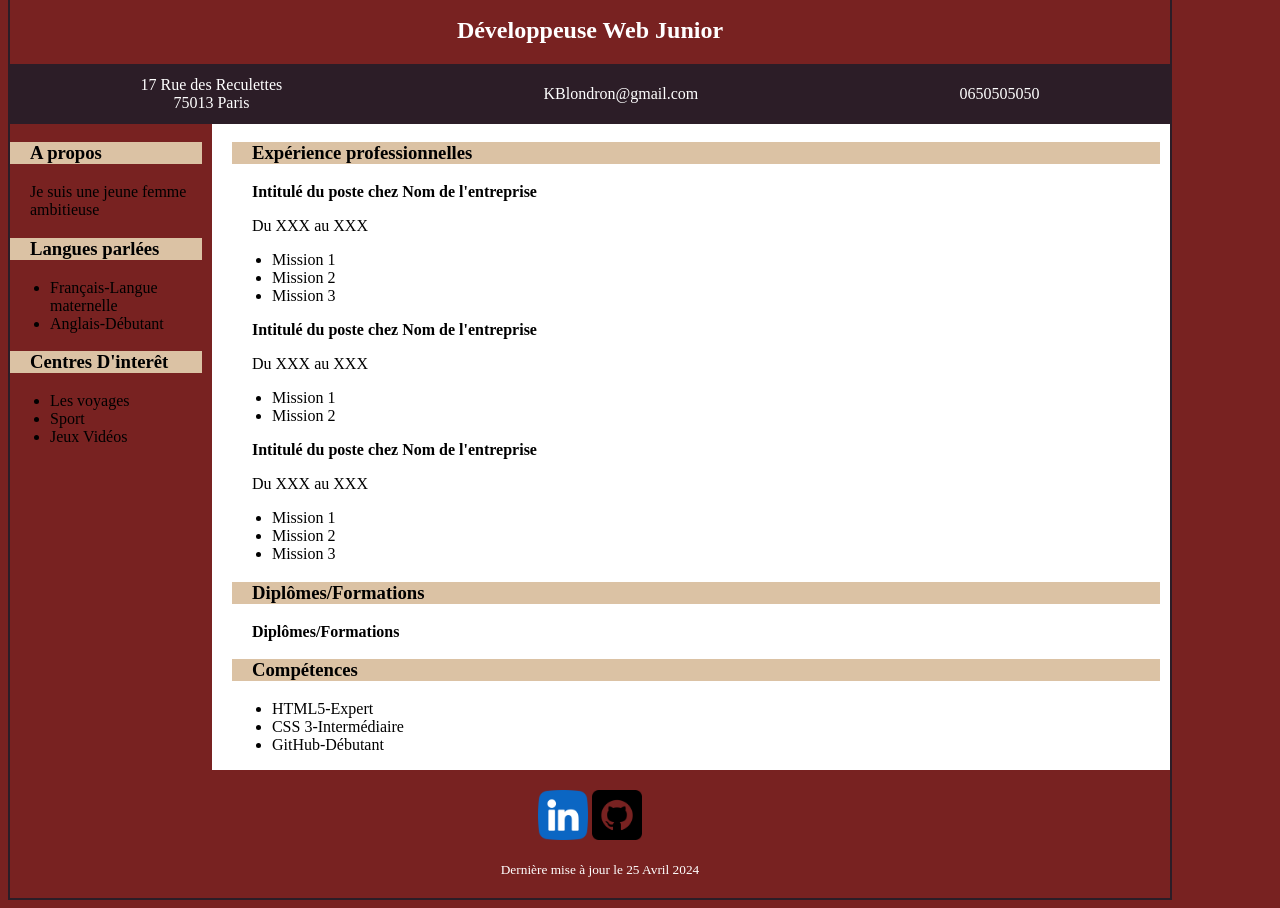
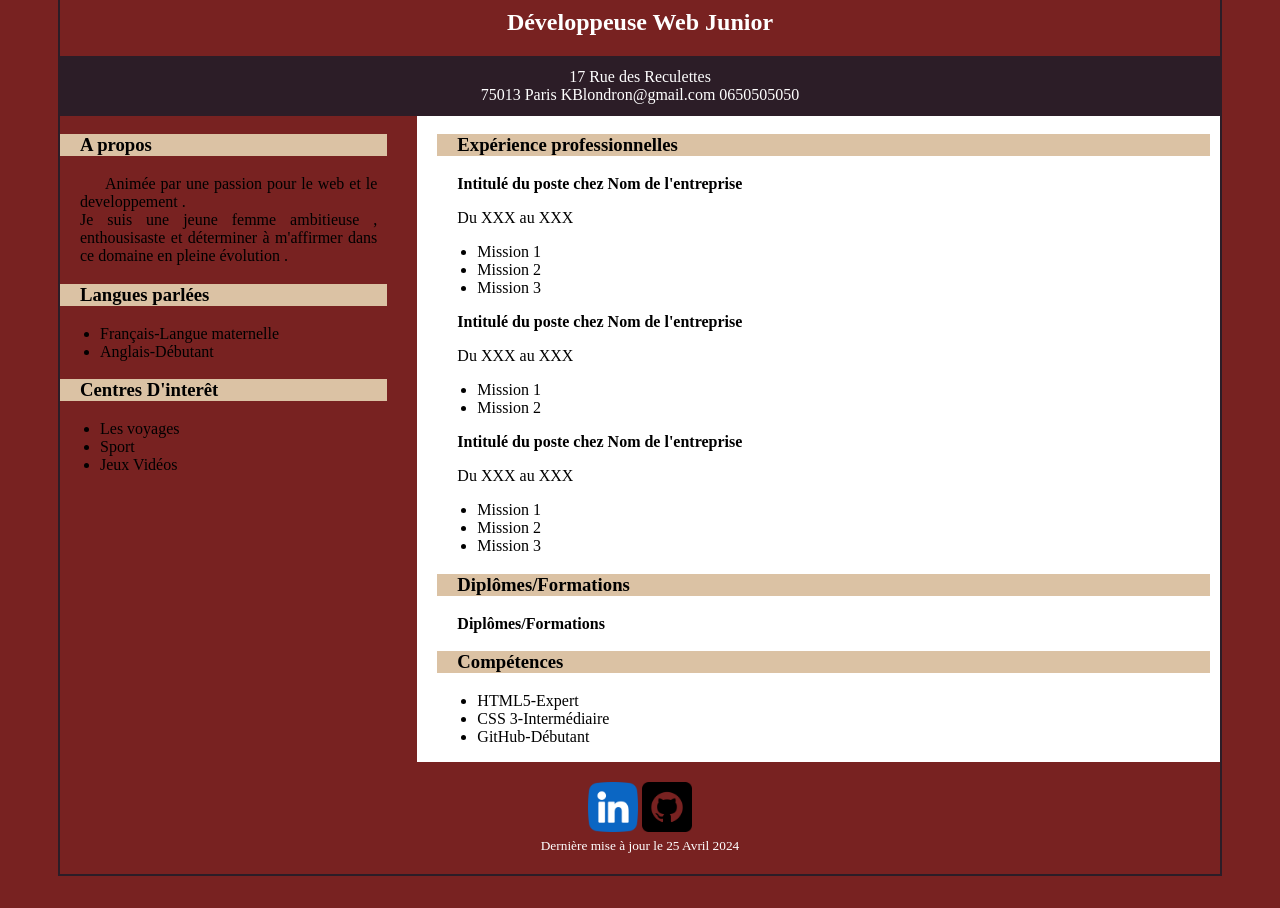
Before and after one commit to kilianaBldr/CV-KilianaBldr, a plain HTML site: page index.html in a window 1280 px wide. Shown: the part 284-1192 px from the top of the page. After the commit the page ends 1160 px from the top, so only its background shows below. Drawn offline with Linux system fonts and the light colour scheme.

Commit message:
ajout d'element dynamique et modification des pages CSS et HTML

```diff
--- a/index.html
+++ b/index.html
@@ -10,32 +10,34 @@
 </head>
 <body>
     <header>
-        <section id="Profil">
-            <img id="Image-profil" src="./images/photoProfil.jpg" alt="photoDeProfil" width="200px" height="200px">
+        <section class="Profil">
+            <img class="Profil__image" src="./images/photoProfil.jpg" alt="photoDeProfil" width="200px" height="200px">
             <h1>Kiliana BLONDRON</h1>
             <h2>Développeuse Web Junior</h2>
         </section>
     </header>
-    <section id="container">
-            <a href="https://maps.app.goo.gl/d3jPaAEkBWt1PNoy8">17 Rue des Reculettes <br> 75013 Paris</a>
-            <a href="mailto:KBlondron@gmail.com">KBlondron@gmail.com</a>
-            <a href="tel:0650505050">0650505050</a>
+    <section id="NavBar">
+        <div>
+        <a href="https://maps.app.goo.gl/d3jPaAEkBWt1PNoy8">17 Rue des Reculettes <br> 75013 Paris</a>
+        <a href="mailto:KBlondron@gmail.com">KBlondron@gmail.com</a>
+        <a href="tel:0650505050">0650505050</a>
+        </div>
     </section>
     <main>
-        <section id="Propos">
+        <section class="Propos" style="width: 500px;">
             <article >
-                <h3 class="titre_principaux">A propos</h3>
-                <p>Je suis une jeune femme ambitieuse </p>
+                <h3>A propos</h3>
+                <p class="Propos__text">Animée par une passion pour le web et le developpement . <br> Je suis une jeune femme ambitieuse , enthousisaste et déterminer à m'affirmer dans ce domaine en pleine évolution .</p>
             </article>
             <article>
-                <h3 class="titre_principaux">Langues parlées</h3>
+                <h3>Langues parlées</h3>
                 <ul>
                     <li>Français-Langue maternelle</li>
                     <li>Anglais-Débutant</li>
                 </ul>
             </article>
             <article>
-                <h3 class="titre_principaux">Centres D'interêt</h3>
+                <h3>Centres D'interêt</h3>
                 <ul>
                     <li>Les voyages</li>
                     <li>Sport</li>
@@ -45,7 +47,7 @@
         </section>
          <section class="principal">
             <article>
-                <h3 class="titre_principaux">Expérience professionnelles</h3>
+                <h3 class="principal__title">Expérience professionnelles</h3>
                     <p><b>Intitulé du poste chez Nom de l'entreprise</b></p>
                     <p>Du <time datetime="2018-03-12">XXX</time> au <time datetime="2018-03-12">XXX</time> </p>
                     <ul>
@@ -71,11 +73,11 @@
                     </ul>
             </article>
              <article>
-                    <h3 class="titre_principaux">Diplômes/Formations</h3>
+                    <h3 class="principal__title" >Diplômes/Formations</h3>
                     <p><b>Diplômes/Formations</b></p>
              </article>
              <article>
-                <h3 class="titre_principaux">Compétences</h3>
+                <h3 class="principal__title">Compétences</h3>
                     <ul>
                         <li>HTML5-Expert</li>
                         <li>CSS 3-Intermédiaire</li>
@@ -86,11 +88,11 @@
      </main>
      <footer>
         <section>
-            <div id="Image-logo">
-                <img src="./images/linkedin.png" alt="logo-Linkedin" width="50px" height="50px">
-                <img src="./images/github.png" alt="Logo-GitHub" width="50px" height="50px">
+            <div class="Logo">
+                <a class="Logo__images" href="www.linkedin.com/in/kiliana-bldr"><img src="./images/linkedin.png" alt="logo-Linkedin" width="50px" height="50px"></a>
+                <a class="Logo__images"="https://github.com/kilianaBldr"><img src="./images/github.png" alt="Logo-GitHub" width="50px" height="50px"></a>
             </div>
-            <p><small>Dernière mise à jour le <time datetime="2024-04-25">25 Avril 2024</time></small></p>
+            <small> Dernière mise à jour le <time datetime="2024-04-25">25 Avril 2024</time></small>
         </section-->
      </footer>
 </body>
--- a/style.css
+++ b/style.css
@@ -7,58 +7,88 @@ body {
     background-color: #782221;
     border: solid 2px #2c1d27;
     width: 1160px;
+    margin: auto;
 }
 header {
     text-align: center;
     color: white;
 }
+.Profil {
+    margin-top: 20px;
+    justify-content: center;
+    text-align: center;
+
+}
+.Profil__image {
+    border-radius: 50%;
+}
+
+.Profil__image:hover {
+    cursor: zoom-in;
+}
+.Profil__image:active{
+    background-image: image-set();
+}
+
 a {
     text-align: center;
     color: white;
     text-decoration-line: none;
 }
-#Profil {
-    border-radius: 50%;
-    margin-top: 20px;
-    justify-content: center;
+a:hover {
+    border-bottom: 2px solid white;
+}
+#NavBar {
+    display: flex;
     text-align: center;
+    align-items: center;
+    padding: auto;
+    justify-content: space-around;
+    background-color:#2c1d27;
+    height: 60px;
 
 }
-#Image-profil {
 
-    border-radius: 50%;
-}
-#container {
-    color: white;
-    background-color:#2c1d27;
-    height: 60px;
-    display: flex;
-    align-items: center;
-    justify-content: space-around;
-}
-#propos {
-    color: white;
-    padding: 20px;
-}
 main {
     display: flex;
-    justify-content: space-between;
+    width: 1160px;
+    justify-content: flex-start;
     margin: auto;
+}
 
+.Propos {
+    padding-right: 20px;
+    text-align: justify;
 }
-.principal{
-    background-color:white;
-    color: black;
-    width: 100%;
-    padding-left: 20px;
+.Propos__text {
+    padding-right: 20px;
+    text-indent: 25px;
 }
-.titre_principaux{
+h3 {
     background-color: #dbc2a4;
     margin-right: 10px;
     padding-left: 20px;
 }
 p {
     padding-left: 20px;
+    text-align: justify;
+}
+
+.principal {
+
+    background-color:white;
+    color: black;
+    width: 100%;
+    padding-left: 20px;
+}
+.principal__title:hover {
+    border-left: 5px solid #782221 ;
+}
+
+footer {
+    margin: 20px;
+    color: white;
+    text-align: center;
 }
 
 footer > img {
@@ -67,9 +97,8 @@ footer > img {
     text-align: center;
     margin: 10px;
     padding: 10px;
+    opacity: 100;
 }
-footer {
-    margin: 20px;
-    color: white;
-    text-align: center;
+.Logo:hover {
+    opacity: 0.4;
 }
```
